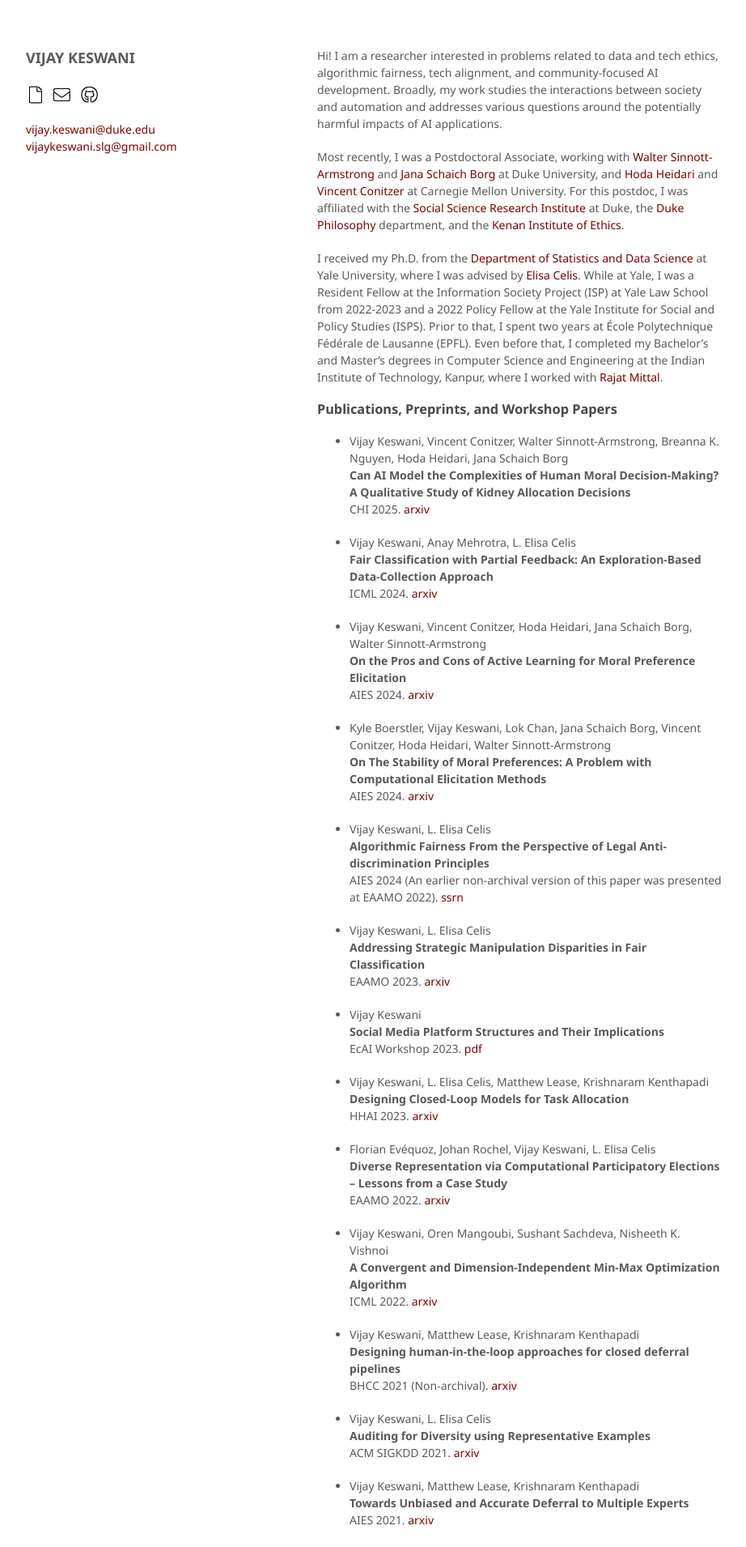
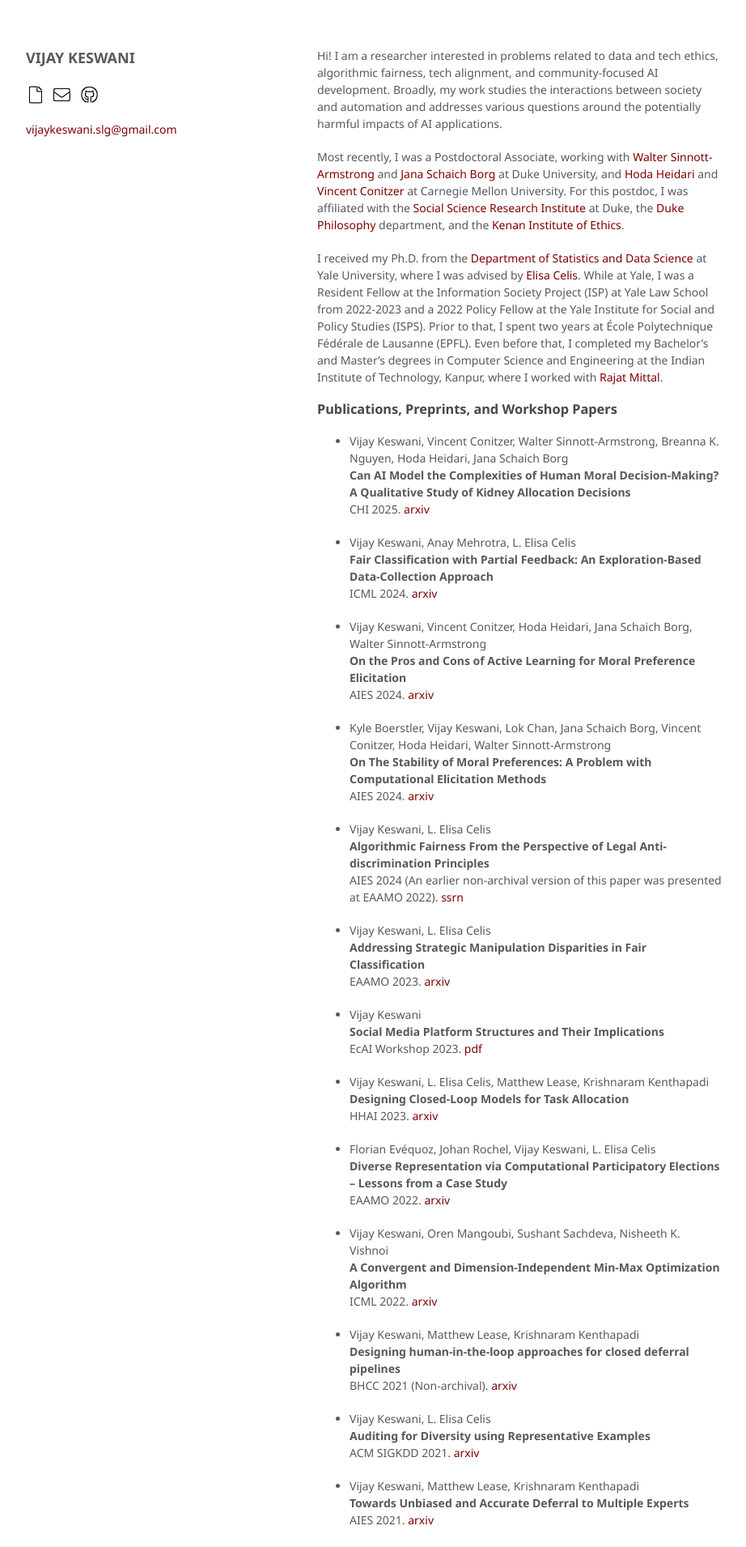
Before and after one commit to vijaykeswani/vijaykeswani.github.io, a Jekyll site: the page built from index.md, in a window 1280 px wide. Shown: the top 1910 px of the page at 81% size, without its empty margins (178-1100 px from the left). Built offline with Jekyll 4.4.1, drawn with Linux system fonts in a browser that asks for light colours; nearby versions of some CDN libraries; a script that is not in the unit is left out.

Commit message:
remove duke email

```diff
--- a/_layouts/default.html
+++ b/_layouts/default.html
@@ -29,7 +29,7 @@
             <a href="https://github.com/vijaykeswani"><i class="soc fab fa-lg fa-github"></i></a>
           </p>
 <!--           <a href="mailto:vijaykeswani.slg@gmail.com"><img src="email.png" style="max-width:75%;"></a> -->
-          <a href="mailto:vijay.keswani@duke.edu">vijay.keswani@duke.edu</a><br>
+<!--           <a href="mailto:vijay.keswani@duke.edu">vijay.keswani@duke.edu</a><br> -->
           <a href="mailto:vijaykeswani.slg@gmail.com">vijaykeswani.slg@gmail.com</a>
         </p>
       </div>
```
